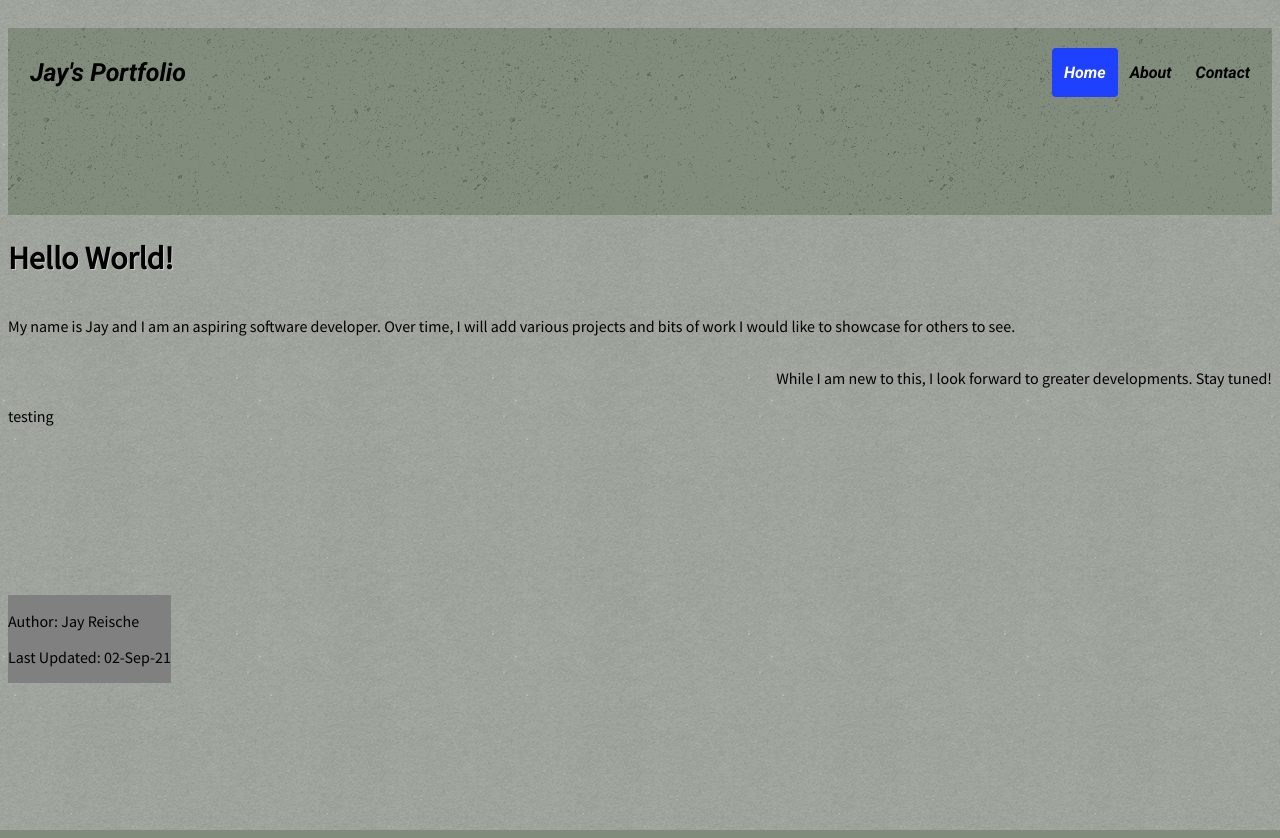
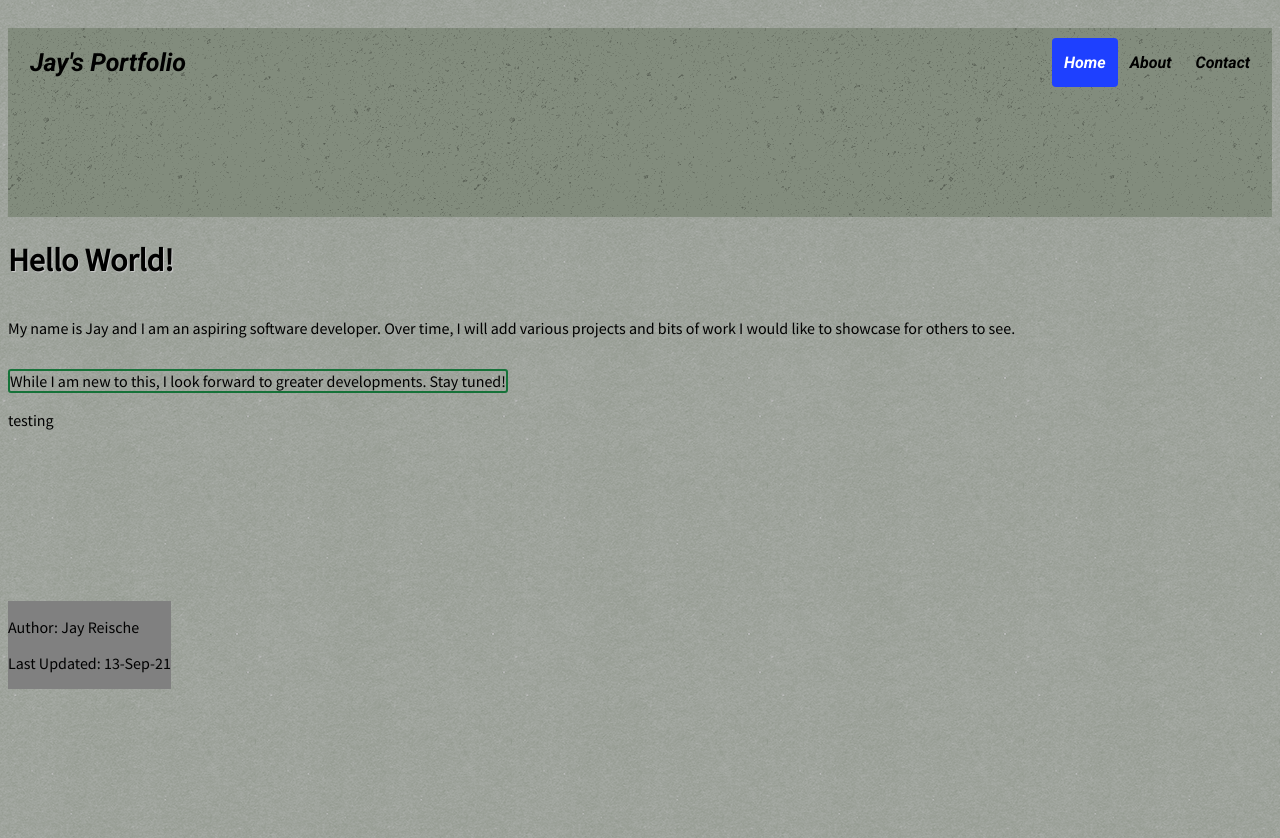
Before and after one commit to JR54562/jr54562.github.io, a plain HTML site: page index.html in a window 1280 px wide. Drawn offline with Linux system fonts and the light colour scheme.

Commit message:
working with borders

```diff
--- a/index.html
+++ b/index.html
@@ -33,12 +33,13 @@
 <div class="Second">
 <h1>Hello World!</h1>
 
-<main><p id="paraOne">My name is Jay and I am an aspiring software developer.
+<main>
+  <div><p id="paraOne">My name is Jay and I am an aspiring software developer.
   Over time, I will add various projects and bits of work I would like to showcase
-    for others to see.</p>
+    for others to see.</p> </div>
 
-    <p id="paraTwo">While I am new to this, I look forward to greater
-    developments. Stay tuned!</p>
+   <div> <p id="paraTwo">While I am new to this, I look forward to greater
+    developments. Stay tuned!</p></div>
 
 <!-- //    <div><img src="images/coding.jpeg" style="height:400px; margin:100px; float: left;" alt="The Matrix"></div> -->
 </main>
@@ -55,7 +56,7 @@ testing
 <div class="Fourth">
 <footer>
     <p>Author: Jay Reische</p>
-    <p>Last Updated: 02-Sep-21</p>
+    <p>Last Updated: 13-Sep-21</p>
   </footer>
 </div>
 <!-- /* Fourth row of grid ends */ -->
--- a/style.css
+++ b/style.css
@@ -10,7 +10,8 @@
 
 .Second {
   grid-area: 2 / 1;
-  flex: 1;
+  flex: 2;
+  border: 1 px;
 }
 
 .Third {
@@ -23,16 +24,25 @@
   flex: 1;
 }
 
+
+
 #paraOne {
     float: left;
     display: block;
     text-align: left;
+
+
 }
 
 #paraTwo {
-    float: right;
+    float: left;
     display: block;
     text-align: left;
+    border: 2px solid #167239;
+    border-radius: 3px;
+    margin-top: 15px;
+    margin-bottom: 15px;
+    padding: auto;
 }
 
 /* Styling the header with a texture and color */
@@ -41,7 +51,7 @@
   background-color: #828c7d;
   background-image: url("images/asfalt-dark.png");
   font-family: "Roboto", sans-serif;
-  padding: 20px 10px;
+  padding: 10px 10px;
   grid-area: 1 / 1;
 }
 
@@ -94,7 +104,7 @@
 /* Add some padding on document's body to prevent content from going
  underneath the header and footer */
 body {
-  display: flex;
+  /* display: flex; */
   padding-top: 20px;
   padding-bottom: 40px;
   font-family: "Source Sans Pro", sans-serif;
```
